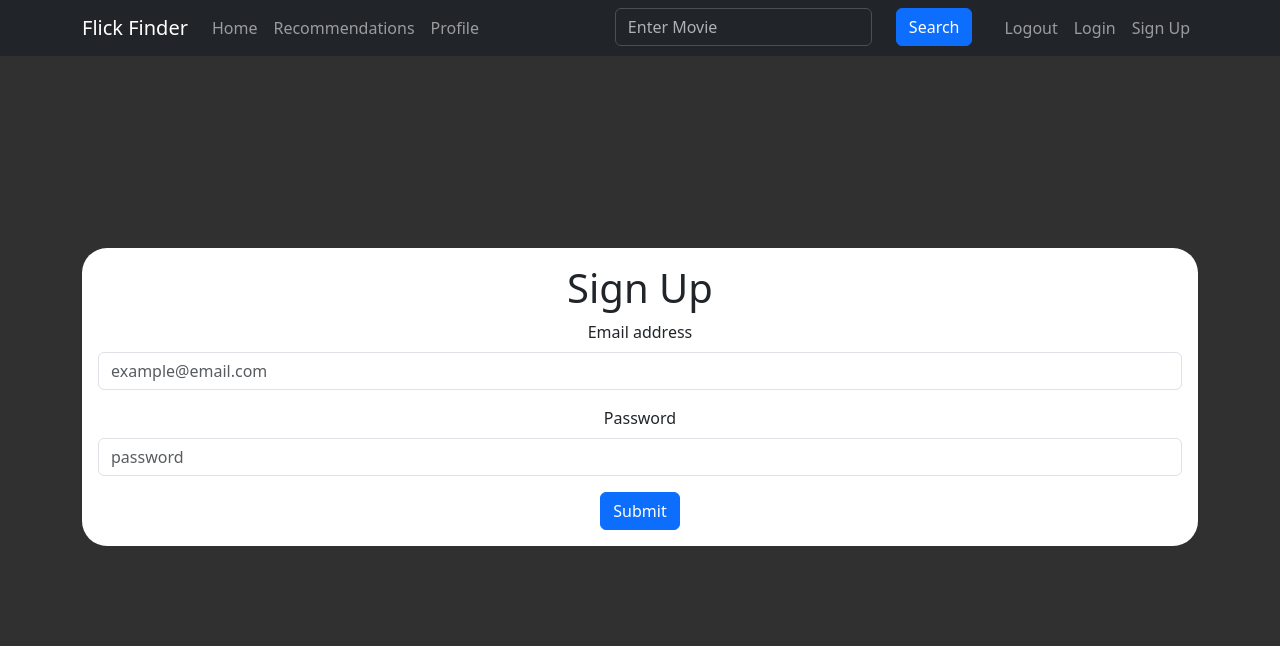
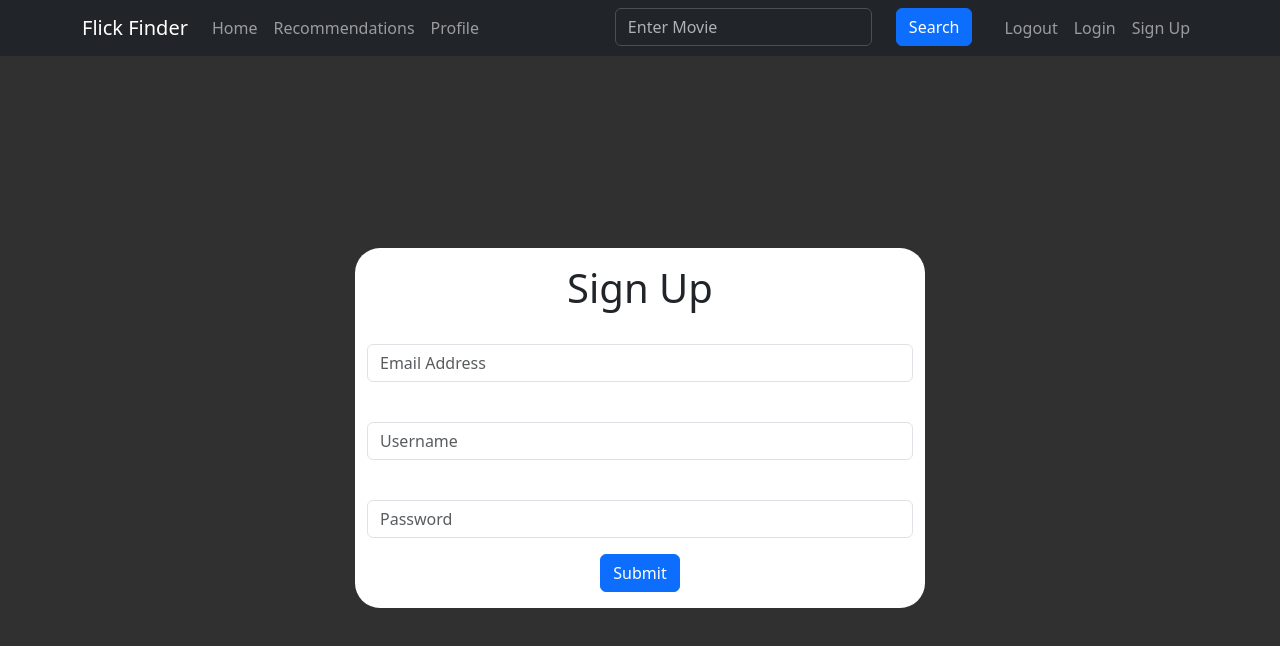
Before and after one commit to trallen22/Flick-Finder, a React (Create React App) app in the folder frontend/: page /sign-up in a window 1280 px wide. Shown: the top 646 px of the page. Built offline with nearby package versions, Linux system fonts and the light colour scheme.

Commit message:
Styled login and sign up page

```diff
--- a/frontend/src/App.css
+++ b/frontend/src/App.css
@@ -8,6 +8,7 @@
 
 .login-header{
   background: white;
+  align-items: center;
   border-radius: 25px;
 }
 
--- a/frontend/src/components/movie-display.js
+++ b/frontend/src/components/movie-display.js
@@ -10,10 +10,10 @@ const MovieCardGroup = ({ movieData }) => {
         <Link key={index} to={`/movie/${movieData[key].title}`} style={{ textDecoration: 'none' }}>
           <Card style={{ width: '16rem', marginBottom: '20px' }}>
             {movieData[key].posterURL && <Card.Img variant="top" src={movieData[key].posterURL} />}
-            <Card.Body>
+            {/* <Card.Body>
               <Card.Title>{movieData[key].title}</Card.Title>
               <Card.Text>{movieData[key].description}</Card.Text>
-            </Card.Body>
+            </Card.Body> */}
           </Card>
         </Link>
       ))}
--- a/frontend/src/pages/login.js
+++ b/frontend/src/pages/login.js
@@ -1,5 +1,4 @@
 import "../../src/App.css";
-
 import React, { useState } from "react";
 import Row from 'react-bootstrap/Row';
 import Col from 'react-bootstrap/Col';
@@ -9,92 +8,60 @@ import InputGroup from 'react-bootstrap/InputGroup';
 import Button from 'react-bootstrap/Button';
 
 function LoginPage() {
-    const [loginUsername, setLoginUsername] = useState("");
-    const [loginPassword, setLoginPassword] = useState("");
-    const [signupUsername, setSignupUsername] = useState("");
-    const [signupPassword, setSignupPassword] = useState("");
+    const [username, setLoginUsername] = useState("");
+    const [password, setLoginPassword] = useState("");
 
     const logInUser = async () => {
-        console.log(loginUsername, loginPassword);
-        // Your login logic
-    };
+		console.log(username, password);
 
-    const signUpUser = async () => {
-        console.log(signupUsername, signupPassword);
-        // Your sign-up logic
+		try {
+			const response = await fetch('/login', {
+				method: 'POST',
+				headers: { 'Content-Type': 'application/json' },
+				body: JSON.stringify({
+					username: username,
+					password: password
+				})
+			});
+
+			// Handle the response, e.g., check if login was successful
+			if (response.ok) {
+				const data = await response.json();
+				console.log(data);
+			} else {
+				console.error('Login failed');
+			}
+		} catch (error) {
+			console.error('Error during login:', error);
+		}
 	};
 
     return (
         <Container className="Login">
-            <div className="login-header">
-                <Row>
-                    <Col md={12}>
+            <Row className="justify-content-center">
+                <Col md={6} className="login-header">
                     <h1 className="mt-3">Login</h1>
-
                     <Form>
-													<Form.Group className="mb-3 me-3 ms-3" controlId="exampleForm.ControlInput1">
-														<Form.Label id="login-email">Email address</Form.Label>
+                        <Form.Group className="mb-3" controlId="exampleForm.ControlInput1">
+                            <Form.Label id="login-email"></Form.Label>
                             <Form.Control type="text"
-																				placeholder="example@email.com"
-                                        value={loginUsername}
+                                          placeholder="Email Address"
+                                          value={username}
                                           onChange={(e) => setLoginUsername(e.target.value)}/>
                         </Form.Group>
-													<Form.Group className="mb-3 me-3 ms-3" controlId="exampleForm.ControlInput2">
-														<Form.Label>Password</Form.Label>
+                        <Form.Group className="mb-3" controlId="exampleForm.ControlInput2">
+                            <Form.Label></Form.Label>
                             <Form.Control type="password"
-																				placeholder="password"
-                                        value={loginPassword}
+                                          placeholder="Password"
+                                          value={password}
                                           onChange={(e) => setLoginPassword(e.target.value)} />
                         </Form.Group>
                     </Form>
-												<Button type="button" className="primary mb-3" onClick={signUpUser}>
+                    <Button type="button" className="primary mb-3" onClick={logInUser}>
                         Submit
                     </Button>
                 </Col>
-                    {/* <Col md={6}>
-                        <h1>Sign-Up</h1> */}
-                        {/* <form>
-                            <Row>
-                                <Col>
-                                    <label>Username:</label>
-                                    <input
-                                        type="text"
-                                        value={signupUsername}
-                                        onChange={(e) => setSignupUsername(e.target.value)}
-                                    />
-                                </Col>
             </Row>
-                            <Row>
-                                <Col>
-                                    <label>Password:</label>
-                                    <input
-                                        type="password"
-                                        value={signupPassword}
-                                        onChange={(e) => setSignupPassword(e.target.value)}
-                                    />
-                                </Col>
-                            </Row>
-                            <Row>
-                                <Col>
-                                    <button type="button" onClick={signUpUser}>
-                                        Submit
-                                    </button>
-                                </Col>
-                            </Row>
-                        </form> */}
-												{/* <Form>
-													<Form.Group className="mb-3" controlId="exampleForm.ControlInput1">
-														<Form.Label>Email address</Form.Label>
-														<Form.Control type="email" placeholder="name@example.com" />
-													</Form.Group>
-													<Form.Group className="mb-3" controlId="exampleForm.ControlInput1">
-														<Form.Label>Password</Form.Label>
-														<Form.Control type="email" placeholder="password" />
-													</Form.Group>
-												</Form>
-                    </Col> */}
-                </Row>
-            </div>
         </Container>
     );
 };
--- a/frontend/src/pages/profile.js
+++ b/frontend/src/pages/profile.js
@@ -46,6 +46,30 @@ function Profile() {
         }
     }
 
+    // Function to fetch movie data and retrieve poster path
+    const fetchMovieData = async (movieTitle) => {
+        try {
+            const response = await fetch(`https://api.themoviedb.org/3/search/movie?api_key=1b8a109c8da35481eb8e3f6a4d977ace&query=${encodeURIComponent(movieTitle)}`);
+            const data = await response.json();
+            if (data.results.length > 0) {
+                return { ...data.results[0], posterURL: `https://image.tmdb.org/t/p/w200${data.results[0].poster_path}` };
+            } else {
+                return { title: movieTitle, posterURL: null };
+            }
+        } catch (error) {
+            console.error('Error fetching movie data:', error);
+            return null;
+        }
+    };
+
+    // Function to fetch poster paths for all movies in opinion
+    const fetchPosterPaths = async (opinion) => {
+        const movieKeys = Object.values(opinion);
+        const movieDataPromises = movieKeys.map(movieTitle => fetchMovieData(movieTitle));
+        const movieData = await Promise.all(movieDataPromises);
+        setOpinion(movieData);
+    };
+
     return (
         <Container className="profile-container">
             <Row className="profile-header">
@@ -75,7 +99,6 @@ function Profile() {
                 </div>
             </Row>
         </Container>
-
     );
 }
 
--- a/frontend/src/pages/sign-up.js
+++ b/frontend/src/pages/sign-up.js
@@ -1,14 +1,13 @@
 import "../../src/App.css";
-
-import React, { useEffect, useState } from "react";
+import React, { useState } from "react";
 import Row from 'react-bootstrap/Row';
 import Col from 'react-bootstrap/Col';
 import Container from 'react-bootstrap/Container';
 import Form from 'react-bootstrap/Form';
-import InputGroup from 'react-bootstrap/InputGroup';
 import Button from 'react-bootstrap/Button';
 
 function SignupPage() {
+	const [email, setEmail] = useState("");
     const [username, setUsername] = useState("");
     const [password, setPassword] = useState("");
 
@@ -20,6 +19,7 @@ function SignupPage() {
 					method: 'POST',
 					headers: { 'Content-Type': 'application/json' },
 					body: JSON.stringify({
+						email: email,
 						username: username,
 						password: password
 					})
@@ -36,39 +36,51 @@ function SignupPage() {
 			}
 		};
 
-	useEffect(() => {
-		// You can perform other actions when the component mounts here
-	}, []);
-
     return (
         <Container className="sign-up">
-            <div className="signup-header">
-                <Row>
-                    <Col md={12}>
+            <Row className="justify-content-center">
+                <Col md={6} className="signup-header">
                     <h1 className="mt-3">Sign Up</h1>
-
                     <Form>
-													<Form.Group className="mb-3 me-3 ms-3" controlId="exampleForm.ControlInput1">
-														<Form.Label id="signup-email">Email address</Form.Label>
+                        <Row className="mb-3">
+                            <Col sm={12}>
+                                <Form.Label></Form.Label>
+                            </Col>
+                            <Col sm={12}>
                                 <Form.Control type="text"
-                            placeholder="example@email.com"
+                                              placeholder="Email Address"
+                                              value={email}
+                                              onChange={(e) => setEmail(e.target.value)}/>
+                            </Col>
+                        </Row>
+												<Row className="mb-3">
+                            <Col sm={12}>
+                                <Form.Label></Form.Label>
+                            </Col>
+                            <Col sm={12}>
+                                <Form.Control type="text"
+                                              placeholder="Username"
                                               value={username}
                                               onChange={(e) => setUsername(e.target.value)}/>
-													</Form.Group>
-													<Form.Group className="mb-3 me-3 ms-3" controlId="exampleForm.ControlInput2">
-														<Form.Label>Password</Form.Label>
+                            </Col>
+                        </Row>
+                        <Row className="mb-3">
+                            <Col xs={12}>
+                                <Form.Label></Form.Label>
+                            </Col>
+                            <Col xs={12}>
                                 <Form.Control type="password"
-                            placeholder="password"
+                                              placeholder="Password"
                                               value={password}
                                               onChange={(e) => setPassword(e.target.value)} />
-													</Form.Group>
+                            </Col>
+                        </Row>
                     </Form>
-												<Button type="button" className="primary mb-3" onClick={() => signUpUser()}>
+                    <Button type="button" className="primary mb-3" onClick={signUpUser}>
                         Submit
                     </Button>
                 </Col>
             </Row>
-            </div>
         </Container>
     );
 };
```
Also changed, not shown: 1 other file (tests, documents, lock files or other folders). Lines whose indentation alone changed are shown as unchanged.
